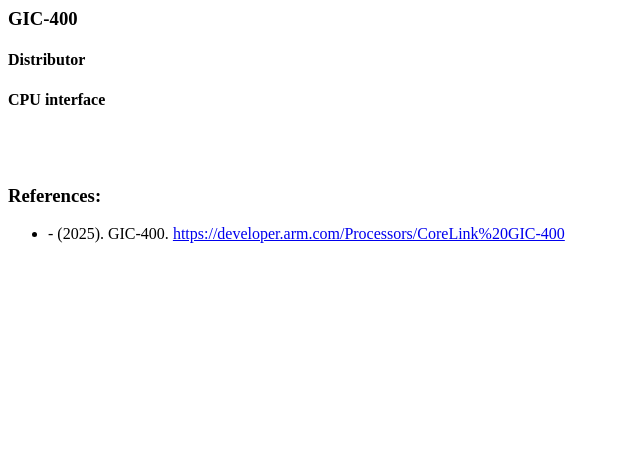
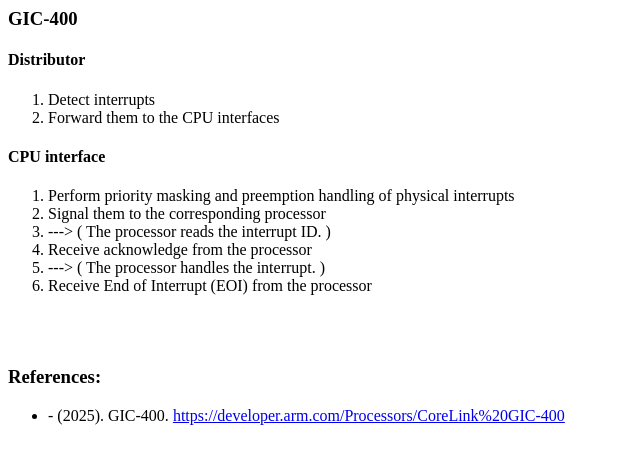
Before and after one commit to czarsir/sir, a Jekyll site: the page built from _posts/system/processor/2025-08-06-gic.html, in a window 1280 px wide. Shown: the top 464 px of the page, without its empty margins (0-640 px from the left). Built offline with Jekyll 4.4.1, drawn with Linux system fonts in a browser that asks for light colours.

Commit message:
[gic] update gic-400

```diff
--- a/_posts/system/processor/2025-08-06-gic.html
+++ b/_posts/system/processor/2025-08-06-gic.html
@@ -8,8 +8,20 @@ layout: addins
 <h3>GIC-400</h3>
 
 <h4>Distributor</h4>
+<ol>
+	<li>Detect interrupts</li>
+	<li>Forward them to the CPU interfaces</li>
+</ol>
 
 <h4>CPU interface</h4>
+<ol>
+	<li>Perform priority masking and preemption handling of physical interrupts</li>
+	<li>Signal them to the corresponding processor</li>
+	<li>---> ( The processor reads the interrupt ID. )</li>
+	<li>Receive acknowledge from the processor</li>
+	<li>---> ( The processor handles the interrupt. )</li>
+	<li>Receive End of Interrupt (EOI) from the processor</li>
+</ol>
 
 
 
```
